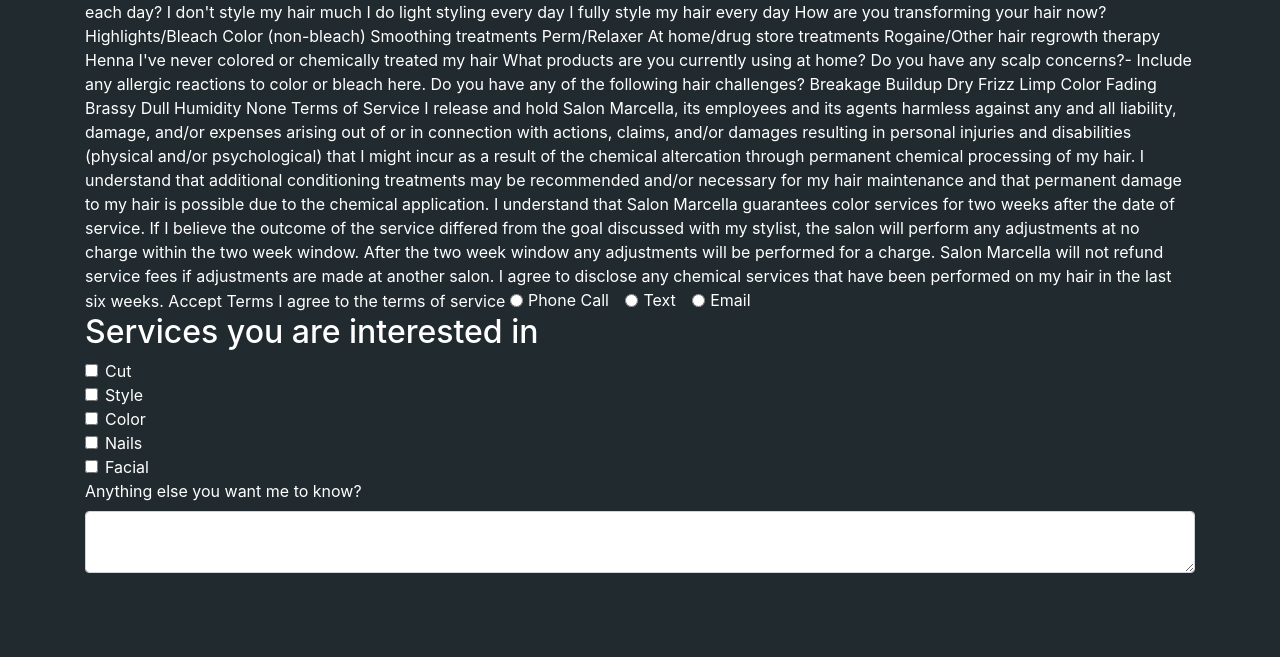
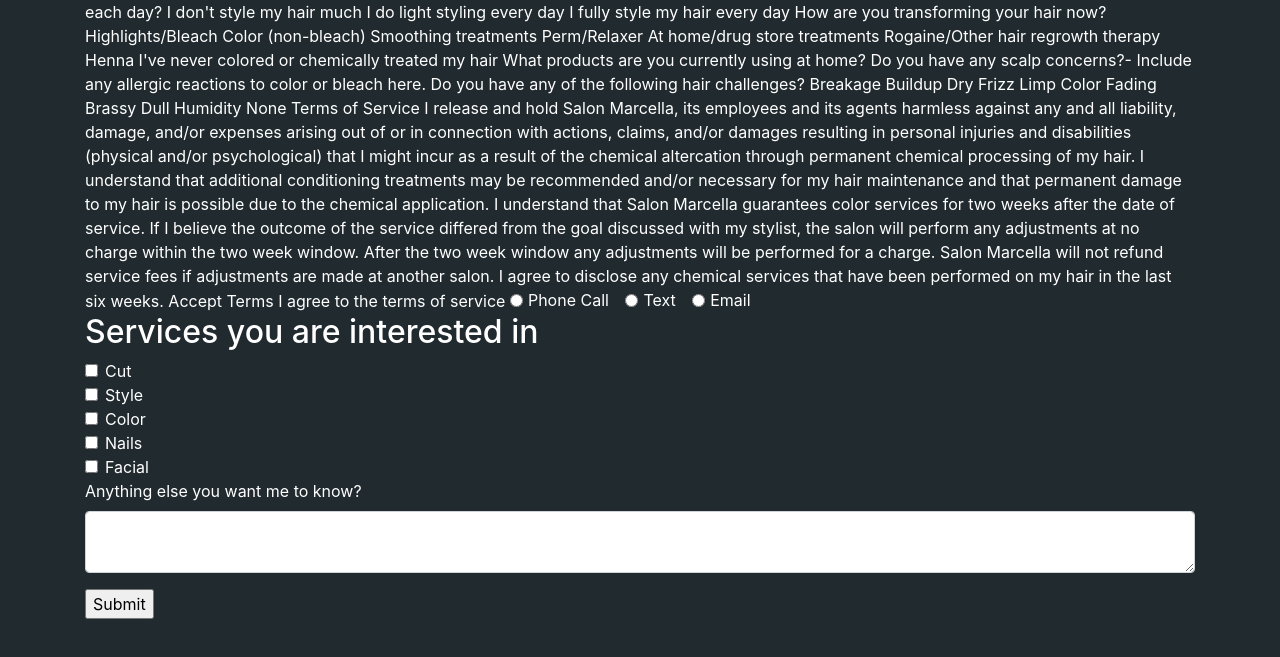
Before and after one commit to mlubick/salonmarcella, a website built with webpack: page colorconsultation.html in a window 1280 px wide. Shown: the part 683-1340 px from the top of the page. Before the commit the page ends 1306 px from the top, so only its background shows below. Built offline with nearby package versions, Linux system fonts and the light colour scheme.

Commit message:
updates to the sites

```diff
--- a/colorconsultation.html
+++ b/colorconsultation.html
@@ -45,7 +45,7 @@
         <p>Please answer the following questions to the best of your ability. Eri relies on the information provided to formulate the appropriate color for achieving your hair goals.</p>
 
 
-        <form class="form">
+        <form class="form" action="mailto:erilee@example.com">
           <h2>Information about you</h2>
           <div class="form-group">
             <label for="name">Name: </label>
@@ -213,6 +213,8 @@
             <label for="exampleFormControlTextarea1">Anything else you want me to know?</label>
             <textarea class="form-control" id="exampleFormControlTextarea1" rows="2"></textarea>
           </div>
+
+          <input type="submit">
         </form>
       </section>
 
--- a/package.json
+++ b/package.json
@@ -7,7 +7,8 @@
     "build": "webpack --mode production",
     "dev": "webpack --mode development --watch",
     "images": "node ./bin/images.js",
-    "start:dev": "webpack-dev-server"
+    "start:dev": "webpack-dev-server",
+    "deploy": "gh-pages -d build"
   },
   "author": "Michelle Hall",
   "license": "MIT",
@@ -24,6 +25,7 @@
     "css-loader": "^3.0.0",
     "dotenv-webpack": "^1.7.0",
     "exports-loader": "^0.7.0",
+    "gh-pages": "^2.2.0",
     "lodash": "^4.17.13",
     "mime-types": "^2.1.24",
     "mini-css-extract-plugin": "^0.7.0",
--- a/webpack.config.js
+++ b/webpack.config.js
@@ -2,7 +2,6 @@
 const path = require("path");
 const MiniCssExtractPlugin = require("mini-css-extract-plugin");
 const Dotenv = require("dotenv-webpack");
-
 module.exports = (env, argv) => {
   return {
     // Define the entry points of our application (can be multiple for different sections of a website)
```
Also changed, not shown: 1 other file.
